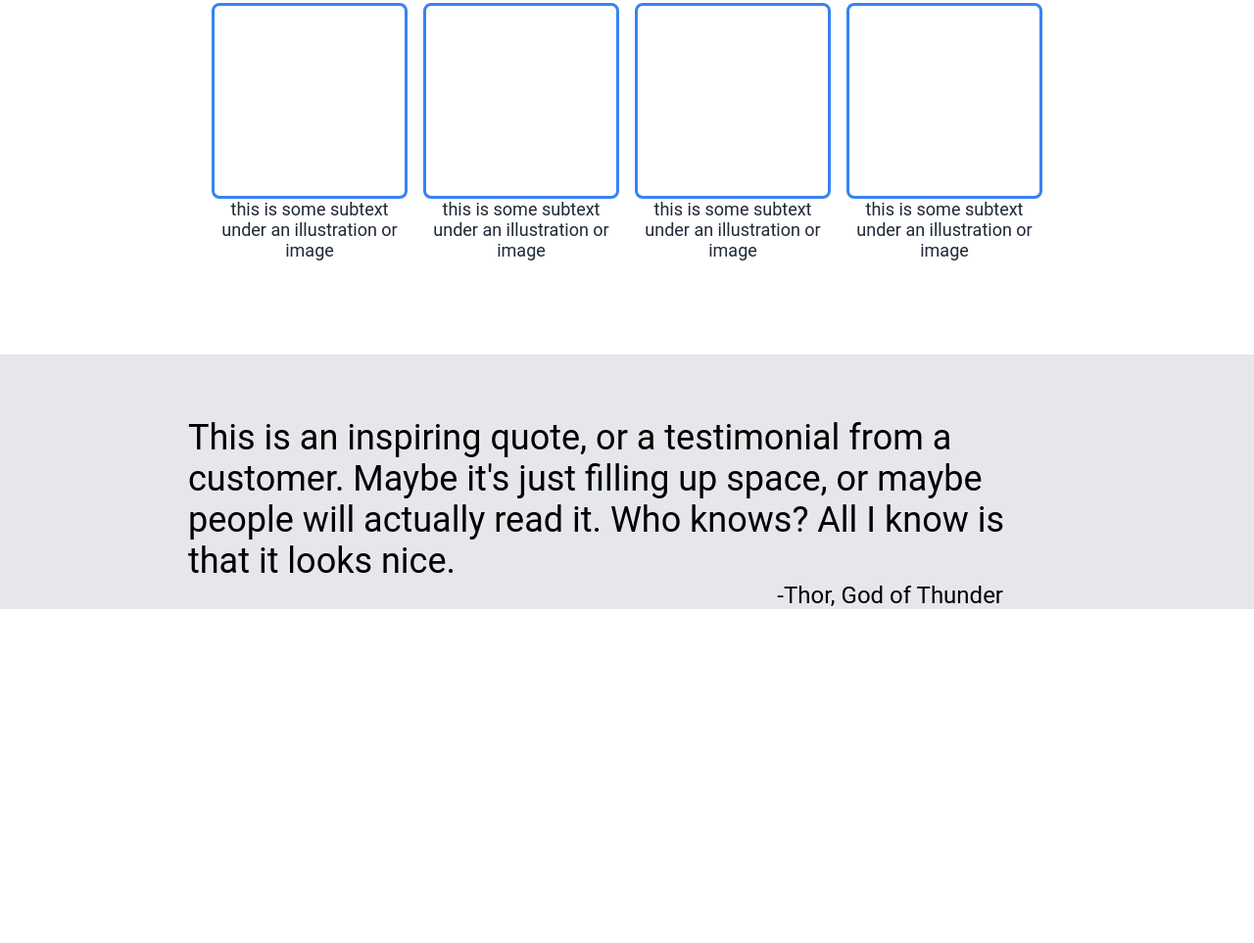
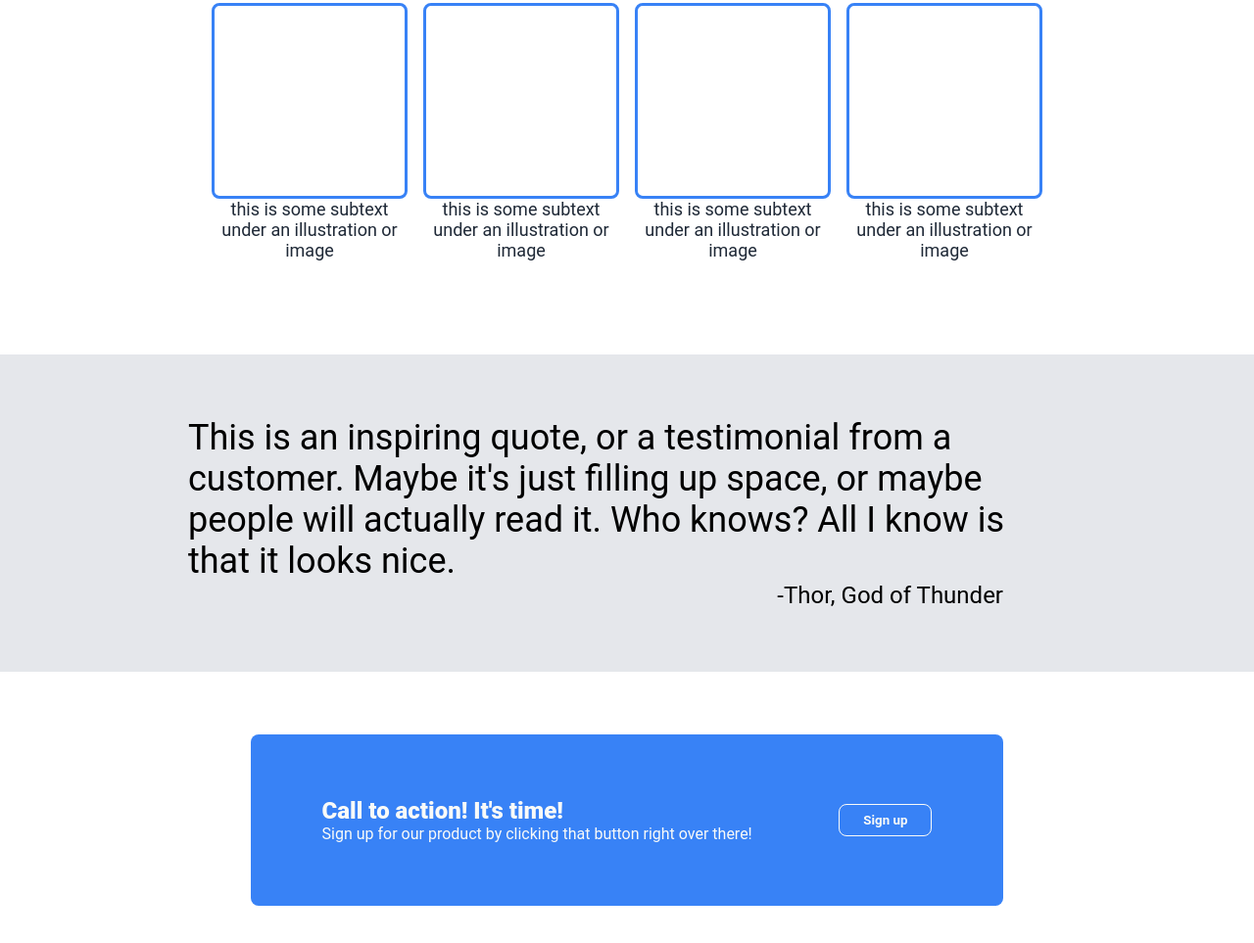
Before and after one commit to PineconeTree/odin-landing-page, a plain HTML site: page index.html in a window 1280 px wide. Shown: the part 586-1549 px from the top of the page at 98% size. Before the commit the page ends 1208 px from the top, so only its background shows below. Drawn offline with Linux system fonts and the light colour scheme.

Commit message:
call to action section complete

```diff
--- a/index.html
+++ b/index.html
@@ -69,13 +69,22 @@
 			<div class="quoteSectionTop">
 				<p>
 					This is an inspiring quote, or a testimonial from a customer. Maybe
-                    it's just filling up space, or maybe people will actually read it.
-                    Who knows? All I know is that it looks nice.
+					it's just filling up space, or maybe people will actually read it. Who
+					knows? All I know is that it looks nice.
 				</p>
 			</div>
 			<div class="quoteSectionBottom">
 				<p>-Thor, God of Thunder</p>
 			</div>
 		</div>
+		<div class="callToAction">
+			<div class="leftCallToAction">
+				<h1>Call to action! It's time!</h1>
+				<p>Sign up for our product by clicking that button right over there!</p>
+			</div>
+			<div class="rightCallToAction">
+				<button class="callToActionButton">Sign up</button>
+			</div>
+		</div>
 	</body>
 </html>
--- a/styles.css
+++ b/styles.css
@@ -130,6 +130,7 @@ body {
 .quoteSection {
 	margin-top: 32px;
 	padding-top: 64px;
+	padding-bottom: 64px;
 	background-color: #e5e7eb;
 	display: flex;
 	flex-direction: column;
@@ -152,3 +153,34 @@ body {
 	align-self: flex-end;
 	margin-right: 256px;
 }
+
+.callToAction {
+	display: flex;
+	flex-direction: row;
+	align-items: center;
+	justify-content: space-evenly;
+	gap: 16px;
+	padding: 64px 0;
+	background-color: #3882f6;
+	margin-left: 20%;
+	margin-right: 20%;
+	border-radius: 8px;
+	margin-top: 5%;
+	margin-bottom: 5%;
+	color: #f9faf8;
+	flex-wrap: wrap;
+}
+
+.leftCallToAction h1 {
+	font-size: 24px;
+	font-weight: 900;
+}
+
+.callToActionButton {
+	color: #f9faf8;
+	background-color: #3882f6;
+	padding: 8px 24px;
+	border-radius: 8px;
+	font-weight: 600;
+	border: 1px solid #f9faf8;
+}
```
Lines whose indentation alone changed are shown as unchanged.
